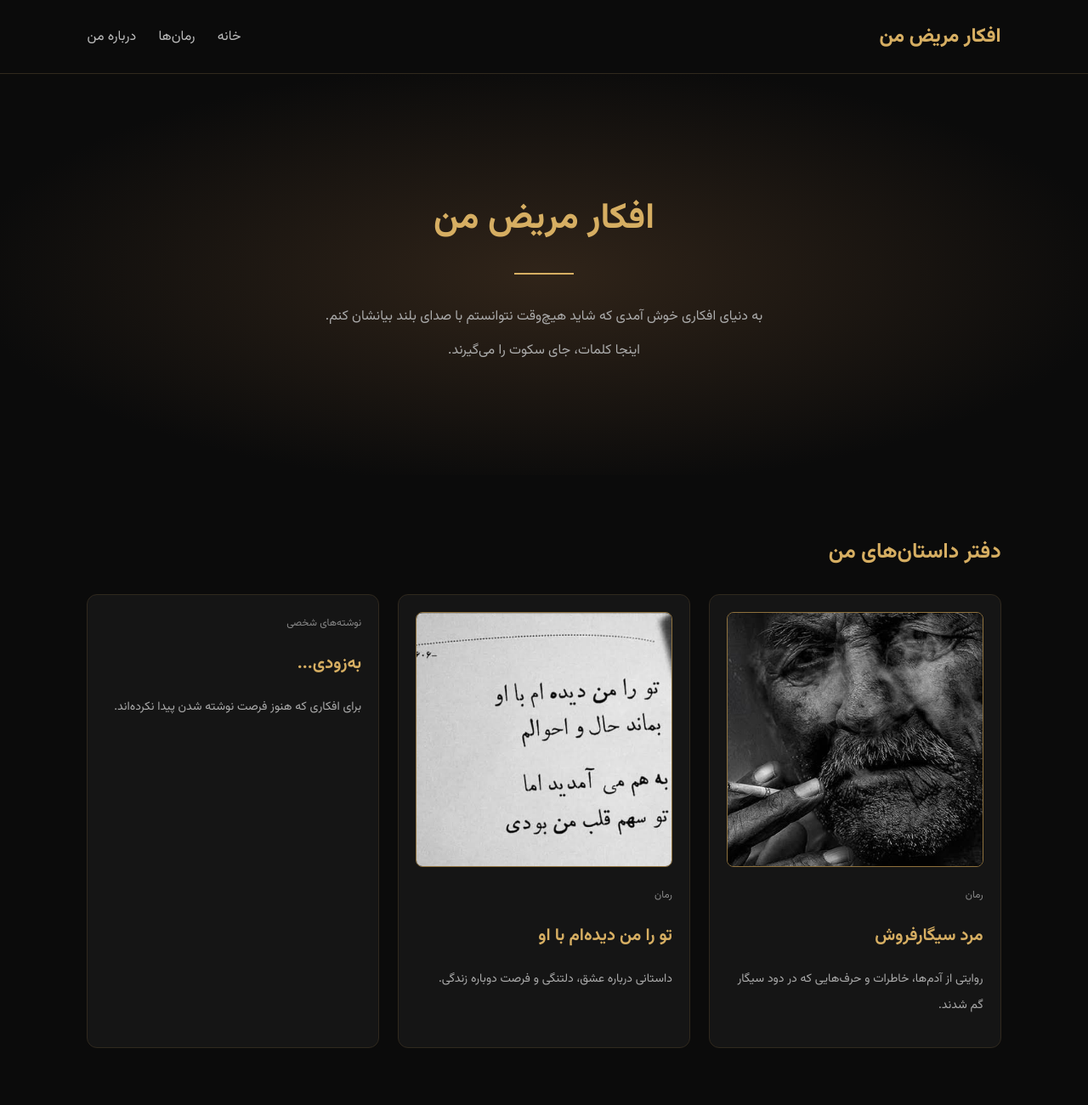
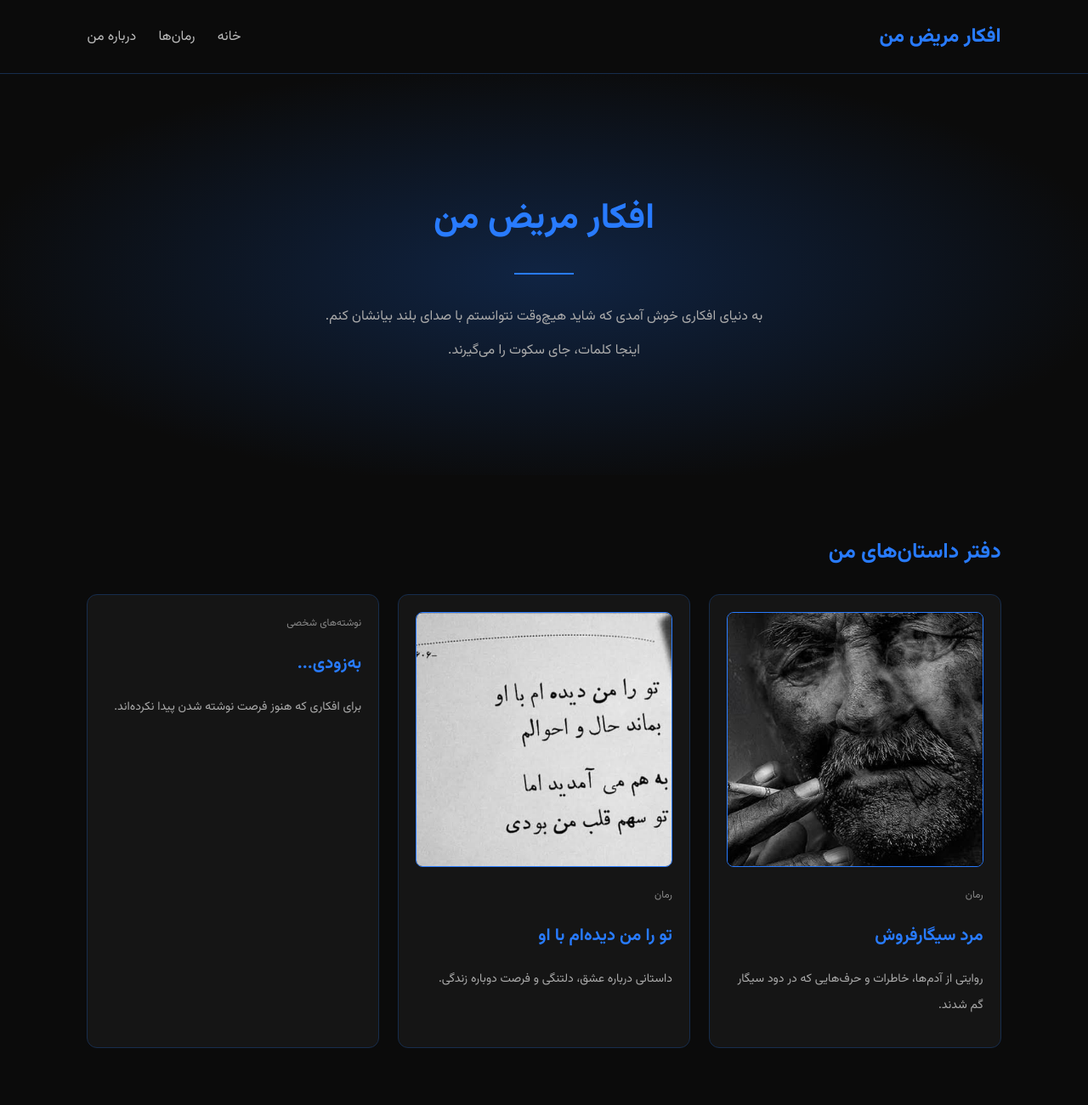
Before and after one commit to kiarashhatamy-hash/afkare-marize-man, a plain HTML site: page index.html in a window 1280 px wide. Shown: the top 1300 px of the page at 85% size. Drawn offline with Linux system fonts and the light colour scheme.

Commit message:
Update index.html

```diff
--- a/index.html
+++ b/index.html
@@ -26,11 +26,11 @@ header {
     display: flex;
     justify-content: space-between;
     align-items: center;
-    border-bottom: 1px solid #30291e;
+    border-bottom: 1px solid #172d4d;
 }
 
 .logo {
-    color: #d6ae62;
+    color: #287BFF;
     font-size: 23px;
     font-weight: 800;
 }
@@ -39,20 +39,21 @@ nav a {
     color: #bbbbbb;
     text-decoration: none;
     margin-right: 22px;
+    transition: 0.3s;
 }
 
 nav a:hover {
-    color: #d6ae62;
+    color: #287BFF;
 }
 
 .hero {
     text-align: center;
     padding: 110px 20px;
-    background: radial-gradient(ellipse at center, #302419, #0b0b0b 75%);
+    background: radial-gradient(ellipse at center, #102443, #0b0b0b 75%);
 }
 
 .hero h1 {
-    color: #d6ae62;
+    color: #287BFF;
     font-size: 42px;
 }
 
@@ -64,7 +65,7 @@ nav a:hover {
 .line {
     width: 70px;
     height: 2px;
-    background: #d6ae62;
+    background: #287BFF;
     margin: 30px auto;
 }
 
@@ -73,7 +74,7 @@ section {
 }
 
 .section-title {
-    color: #d6ae62;
+    color: #287BFF;
     font-size: 25px;
     margin-bottom: 30px;
 }
@@ -89,7 +90,7 @@ section {
     text-decoration: none;
     color: inherit;
     background: #151515;
-    border: 1px solid #30291e;
+    border: 1px solid #172d4d;
     padding: 20px;
     border-radius: 12px;
     transition: 0.3s;
@@ -97,8 +98,9 @@ section {
 
 .card:hover {
     transform: translateY(-6px);
-    border-color: #d6ae62;
-    background: #1d1913;
+    border-color: #287BFF;
+    background: #111c2c;
+    box-shadow: 0 8px 25px #287BFF22;
 }
 
 .card img {
@@ -107,12 +109,12 @@ section {
     height: 300px;
     object-fit: cover;
     border-radius: 8px;
-    border: 1px solid #8e713d;
+    border: 1px solid #287BFF;
     margin-bottom: 20px;
 }
 
 .card h3 {
-    color: #d6ae62;
+    color: #287BFF;
     font-size: 20px;
 }
 
@@ -129,7 +131,7 @@ section {
 
 .about {
     background: #151515;
-    border-right: 3px solid #d6ae62;
+    border-right: 3px solid #287BFF;
     padding: 25px;
     line-height: 2.5;
     color: #bbbbbb;
@@ -140,7 +142,7 @@ footer {
     text-align: center;
     padding: 35px;
     color: #777777;
-    border-top: 1px solid #30291e;
+    border-top: 1px solid #172d4d;
     font-size: 13px;
 }
 
```
